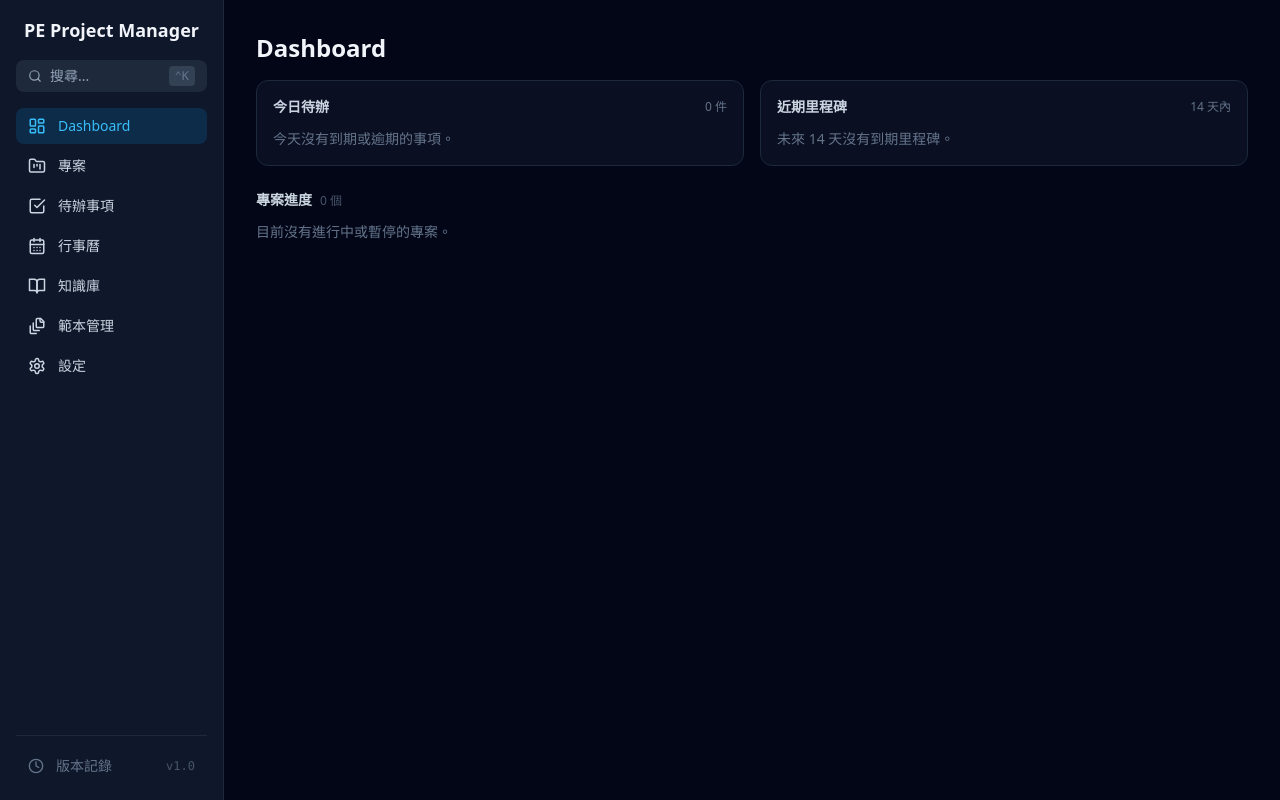
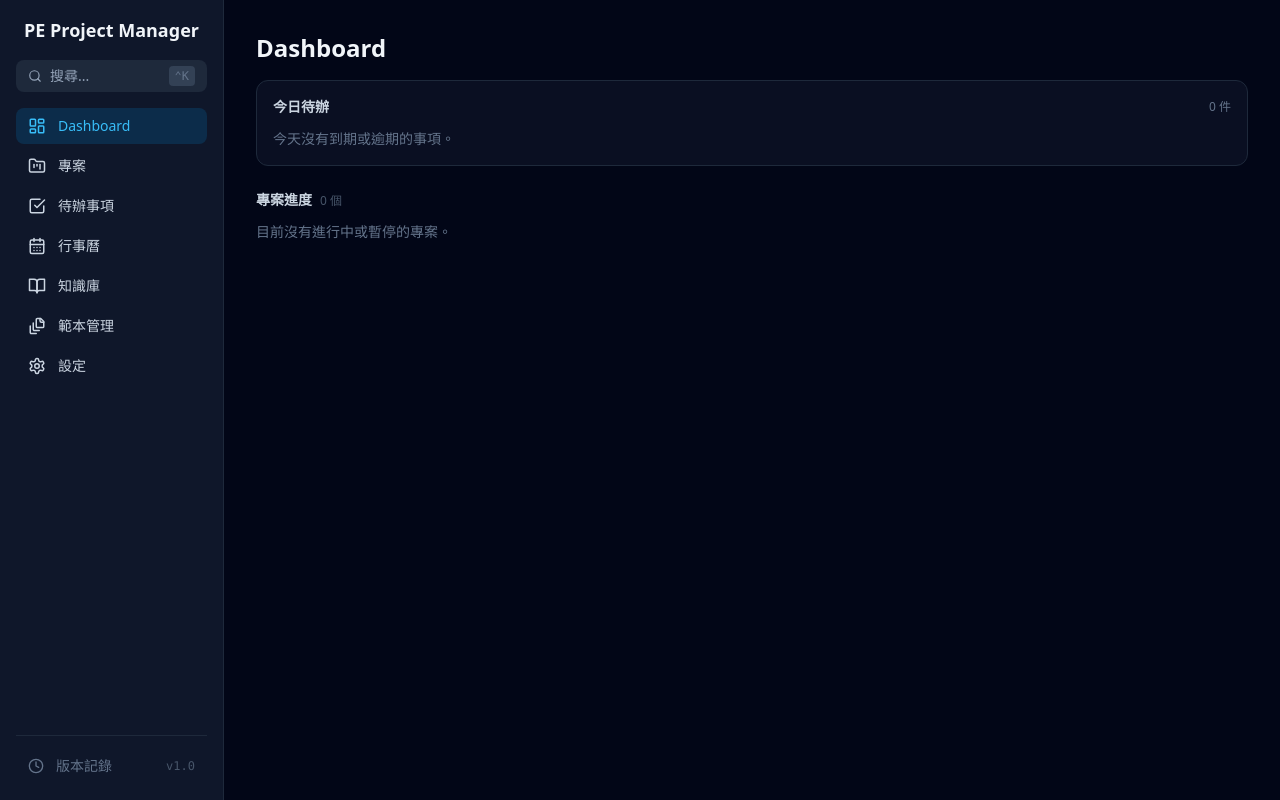
Before and after one commit to s9726229-hash/pe-project-manager, a React (Vite) app: page / in a window 1280 px wide. Built offline with nearby package versions, Linux system fonts and the light colour scheme.

Commit message:
Remove upcoming milestones card from Dashboard; tasks full-width
Co-Authored-By: Claude Sonnet 4.6 <noreply@anthropic.com>

```diff
--- a/src/views/Dashboard.tsx
+++ b/src/views/Dashboard.tsx
@@ -17,12 +17,6 @@ interface DashboardProps {
 
 function todayIso(): string {
   return new Date().toISOString().slice(0, 10);
-}
-
-function addDays(iso: string, days: number): string {
-  const d = new Date(iso);
-  d.setDate(d.getDate() + days);
-  return d.toISOString().slice(0, 10);
 }
 
 function computeCombinedProgress(projects: Project[]): number {
@@ -50,30 +44,12 @@ export default function Dashboard({ tasksApi, projectsApi, programsApi, onOpenPr
   const { programs } = programsApi;
 
   const today = todayIso();
-  const twoWeeksOut = addDays(today, 14);
-
   // ── 待辦 ──
   const pendingTasks = flattenTaskLeaves(tasks)
     .filter((t) => t.dueDate && t.status !== '已完成')
     .sort((a, b) => (a.dueDate! < b.dueDate! ? -1 : 1));
   const todayTasks    = pendingTasks.filter((t) => t.dueDate! <= today);
   const upcomingTasks = pendingTasks.filter((t) => t.dueDate! > today);
-
-  // ── 近期里程碑（14 天內，未完成） ──
-  const activeForMilestones = projects.filter((p) => p.id !== DEFAULT_PROJECT_ID && p.status !== '取消' && p.status !== '已完成');
-  interface MilestoneHit { projectName: string; milestoneName: string; date: string; overdue: boolean; }
-  const upcomingMilestones: MilestoneHit[] = activeForMilestones
-    .flatMap((p) =>
-      flattenLeaves(p.milestones)
-        .filter((l) => l.status !== '已完成' && l.plannedDate && l.plannedDate <= twoWeeksOut)
-        .map((l) => ({
-          projectName: p.name,
-          milestoneName: l.name,
-          date: l.plannedDate!,
-          overdue: l.plannedDate! < today,
-        }))
-    )
-    .sort((a, b) => a.date.localeCompare(b.date));
 
   // ── 專案卡片：顯示 進行中 + 暫停，不含 取消/已完成 ──
   const visibleProjects = projects.filter(
@@ -93,10 +69,8 @@ export default function Dashboard({ tasksApi, projectsApi, programsApi, onOpenPr
     <div>
       <h1 className="text-2xl font-semibold mb-4">Dashboard</h1>
 
-      {/* ── 上方兩欄：待辦 + 近期里程碑 ── */}
-      <div className="grid grid-cols-1 sm:grid-cols-2 gap-4 mb-6">
-
-        {/* 今日待辦 */}
+      {/* ── 待辦 ── */}
+      <div className="mb-6">
         <div className="bg-slate-900/60 border border-slate-800 rounded-xl p-4">
           <div className="flex items-center justify-between mb-3">
             <h2 className="text-sm font-semibold text-slate-300">今日待辦</h2>
@@ -132,29 +106,6 @@ export default function Dashboard({ tasksApi, projectsApi, programsApi, onOpenPr
               </div>
             </>
           )}
-        </div>
-
-        {/* 近期里程碑 */}
-        <div className="bg-slate-900/60 border border-slate-800 rounded-xl p-4">
-          <div className="flex items-center justify-between mb-3">
-            <h2 className="text-sm font-semibold text-slate-300">近期里程碑</h2>
-            <span className="text-xs text-slate-500">14 天內</span>
-          </div>
-
-          {upcomingMilestones.length === 0 && <p className="text-slate-500 text-sm">未來 14 天沒有到期里程碑。</p>}
-
-          <div className="space-y-1">
-            {upcomingMilestones.slice(0, 10).map((m, i) => (
-              <div key={i} className="flex items-start gap-2 text-sm py-1">
-                <span className={`text-xs shrink-0 mt-0.5 font-mono ${m.overdue ? 'text-red-400' : 'text-slate-500'}`}>{m.date}</span>
-                <div className="flex-1 min-w-0">
-                  <div className="truncate text-slate-200">{m.milestoneName}</div>
-                  <div className="text-xs text-slate-500 truncate">{m.projectName}</div>
-                </div>
-                {m.overdue && <span className="text-xs text-red-400 shrink-0">逾期</span>}
-              </div>
-            ))}
-          </div>
         </div>
       </div>
 
```
